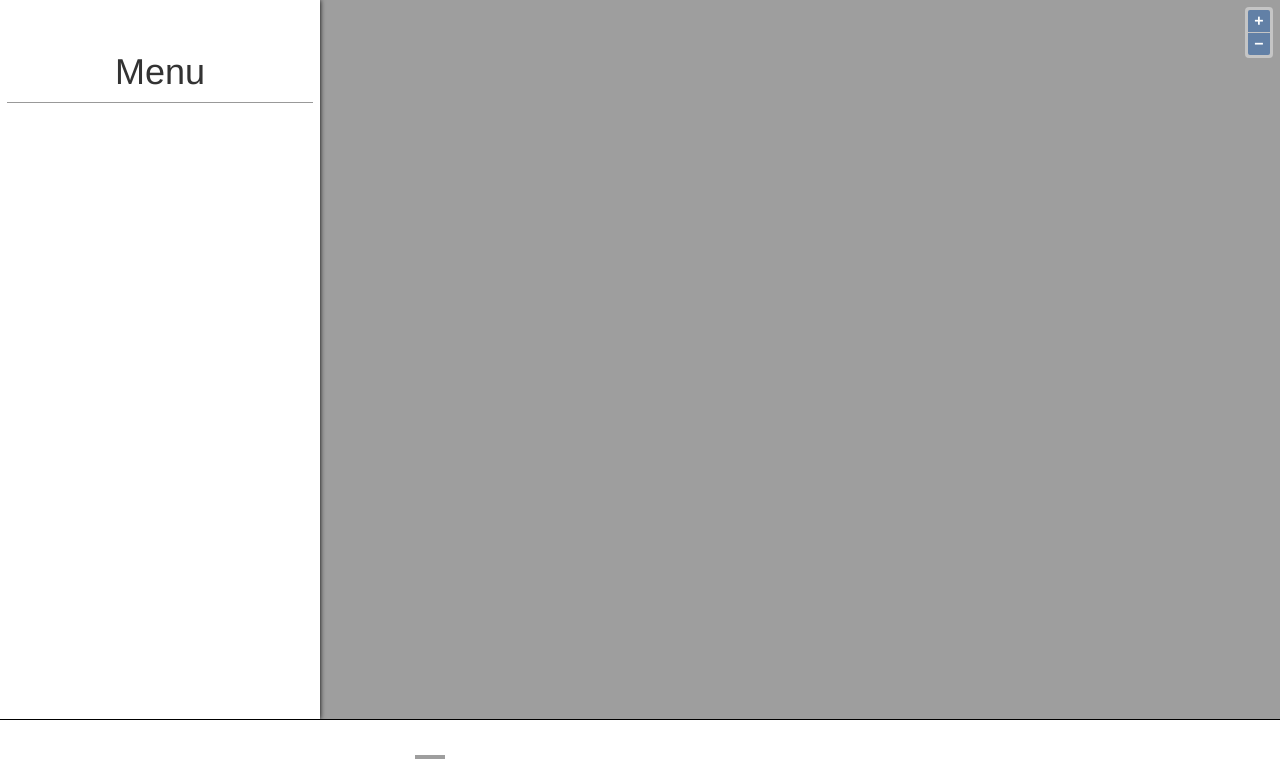
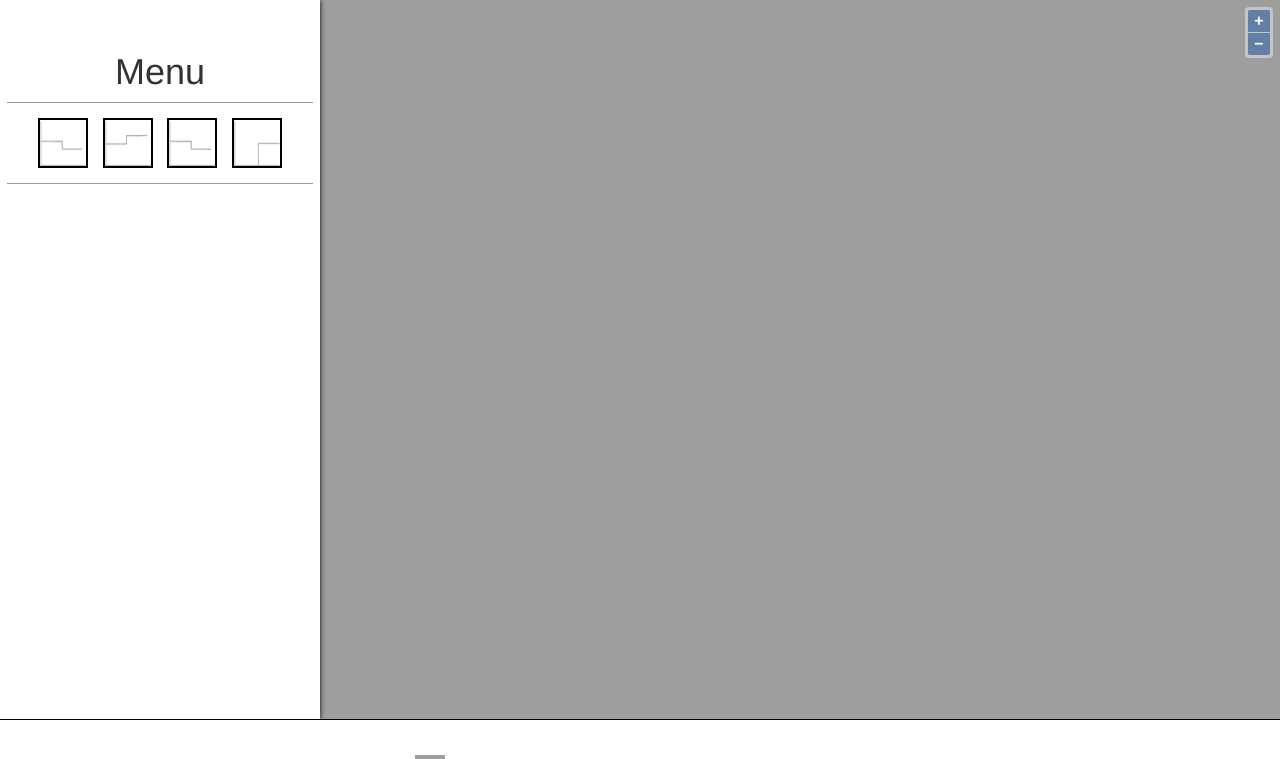
Before and after one commit to marvinwilliams/enbw24hack, a Flask app: template app/templates/index.html in a window 1280 px wide. Shown: the top 759 px of the page. Run offline with Flask 2, Linux system fonts and the light colour scheme; the template is opened without the code that fills it, so the values that code supplies are empty; some libraries are stand-ins or nearby versions; grey boxes are pictures that could not be loaded.

Commit message:
add button options

```diff
--- a/app/static/app.css
+++ b/app/static/app.css
@@ -112,3 +112,13 @@
 	  background: rgba(0, 0, 0,1);
 
 }
+
+.imbtn{
+    width: 50px;
+    height: 50px;
+    border: 2px solid black;
+    margin-top: 5px;
+    margin-bottom: 5px;
+    margin-left:5px;
+    margin-right:5px;
+}
--- a/app/static/app.js
+++ b/app/static/app.js
@@ -1,5 +1,5 @@
-
 var status = 0;
+var performAction;
 
 $(document).ready(function() {
     var longitude = 49.078191;
@@ -237,12 +237,15 @@ $(document).ready(function() {
         var geometryType = feature.getGeometry().getType();
         console.log(feature);
 
+        var metadata = $("<div>").append($("<h1 style = 'margin-top: 60px;'>").text("Metadata"));
+
         if (geometryType == 'Point') {
             feature.setStyle(getImageIcon(feature.get("nodeType"), true));
             var img = $("<img>").attr("src", getImageSrcByType(feature.get("nodeType"))).width(100);
             var info = $("<div>").append($("<h3>").text("Typ: " + feature.get("nodeType")));
             var id = $("<div>").append($("<h3>").text("Name: " + feature.get("id")));
             var content = $("<div>")
+                .append(metadata)
                 .append(img)
                 .append(info).append(id);
             $(".data").html(content);
@@ -254,7 +257,7 @@ $(document).ready(function() {
             var id = $("<div>").append($("<h3>").text("Name: " + feature.get("id")));
             var capacity = $("<div>").append($("<h3>").text("Name: " + feature.get("capacity")));
             var content = $("<div>")
-                .append(info).append(id).append(capacity);
+            append(metadata).append(info).append(id).append(capacity);
             $(".data").html(content);
 
         }
@@ -269,5 +272,69 @@ $(document).ready(function() {
         }
         $(".data").html("");
     });
+   var easeIn = function(t) {
+        return Math.pow(t, 3);
+}
+    var easeOut = function(t) {
+        return 1 - easeIn(1 - t);
+    };
 
+
+    getFeature = function(id) {
+        var feature = null;
+                    source.getFeatures().forEach(function(f) {
+            if (f.get("id") == id) {
+                feature = f;
+            }
+        });
+        return feature;
+    };
+
+    performAction = function(action) {
+        console.log("action performed" + action);
+        switch (action) {
+        case 0:
+            console.log("yay");
+            var randomFeature = 5;
+            flash(getFeature(5));
+            break;
+        }
+    };
+
+    var duration = 5000;
+
+    function flash(feature) {
+        var start = new Date().getTime();
+        var listenerKey = map.on('postcompose', animate);
+
+        function animate(event) {
+            var vectorContext = event.vectorContext;
+            var frameState = event.frameState;
+            var flashGeom = feature.getGeometry().clone();
+            var elapsed = frameState.time - start;
+            var elapsedRatio = elapsed / duration;
+            // radius will be 5 at start and 30 at end.
+            var radius = easeOut(elapsedRatio) * 25 + 15;
+            var opacity = easeOut(1 - elapsedRatio);
+
+            var style = new ol.style.Style({
+                image: new ol.style.Circle({
+                    radius: radius,
+                    stroke: new ol.style.Stroke({
+                        color: 'rgba(255, 0, 0, ' + opacity + ')',
+                        width: 2.25 + opacity
+                    })
+                })
+            });
+
+            vectorContext.setStyle(style);
+            vectorContext.drawGeometry(flashGeom);
+            if (elapsed > duration) {
+                ol.Observable.unByKey(listenerKey);
+                return;
+            }
+            // tell OpenLayers to continue postcompose animation
+            map.render();
+        }
+    }
 });
--- a/app/static/timeline.js
+++ b/app/static/timeline.js
@@ -20,17 +20,20 @@ $(document).ready(function() {
         var text = "All ok";
         var color = "green";
         switch (status) {
-        case 1:
+        case '1':
+            console.log("Error");
             text = "Error";
             color = "red";
             break;
-        case 0:
+        case '0':
             text = "All ok!";
             color = "green";
             break;
         }
         $("#status").html($("<div>").append($("<h3>").text("Status: " + text)).css("color", color));
+
     };
+    // status = 1;
     updateStatus();
 
     // timeline width adjusted for playhead
--- a/app/templates/index.html
+++ b/app/templates/index.html
@@ -39,8 +39,19 @@
 <div id="menu">
 		<h1>Menu</h1>
 		<p style="border-bottom:1px solid #999;">
-		    <!-- <i>ol.control.Overlay</i> can be used to display a menu or information on the top of the map. -->
-		</p>
+
+    </p>
+
+		<p>
+        <img class="imbtn" src='/static/icons/actionA.png' alt="action a" onclick="performAction(0)">
+        <img class="imbtn" src='/static/icons/actionB.png' alt="action b" onclick="performAction(1)">
+        <img class="imbtn" src='/static/icons/actionC.png' alt="action c" onclick="performAction(2)">
+        <img class="imbtn" src='/static/icons/actionD.png' alt="action d" onclick="performAction(3)">
+    </p>
+
+		<p style="border-bottom:1px solid #999;">
+
+    </p>
 		<div class="data"></div>
 </div>
     <div id="audioplayer">
```
Also changed, not shown: app/static/icons/actionA.png (renamed from app/static/icons/Einspeisung_vermindern.png), app/static/icons/actionB.png (renamed from app/static/icons/Erzeugungsreserve.png), app/static/icons/actionC.png (renamed from app/static/icons/Last_vermindern.png), app/static/icons/actionD.png (renamed from app/static/icons/Speicher_abrufen.png), app/static/icons/actionE.png (renamed from app/static/icons/Speicher_aufladen.png).
